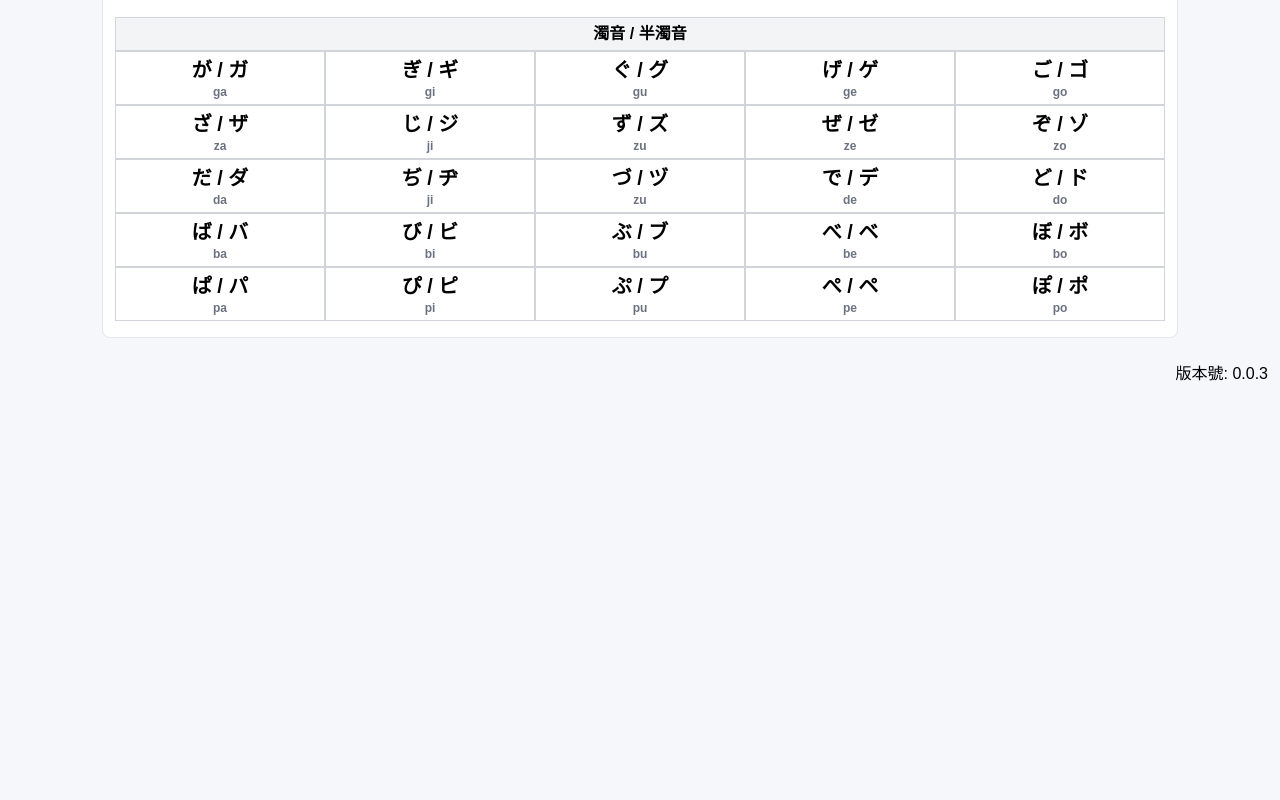
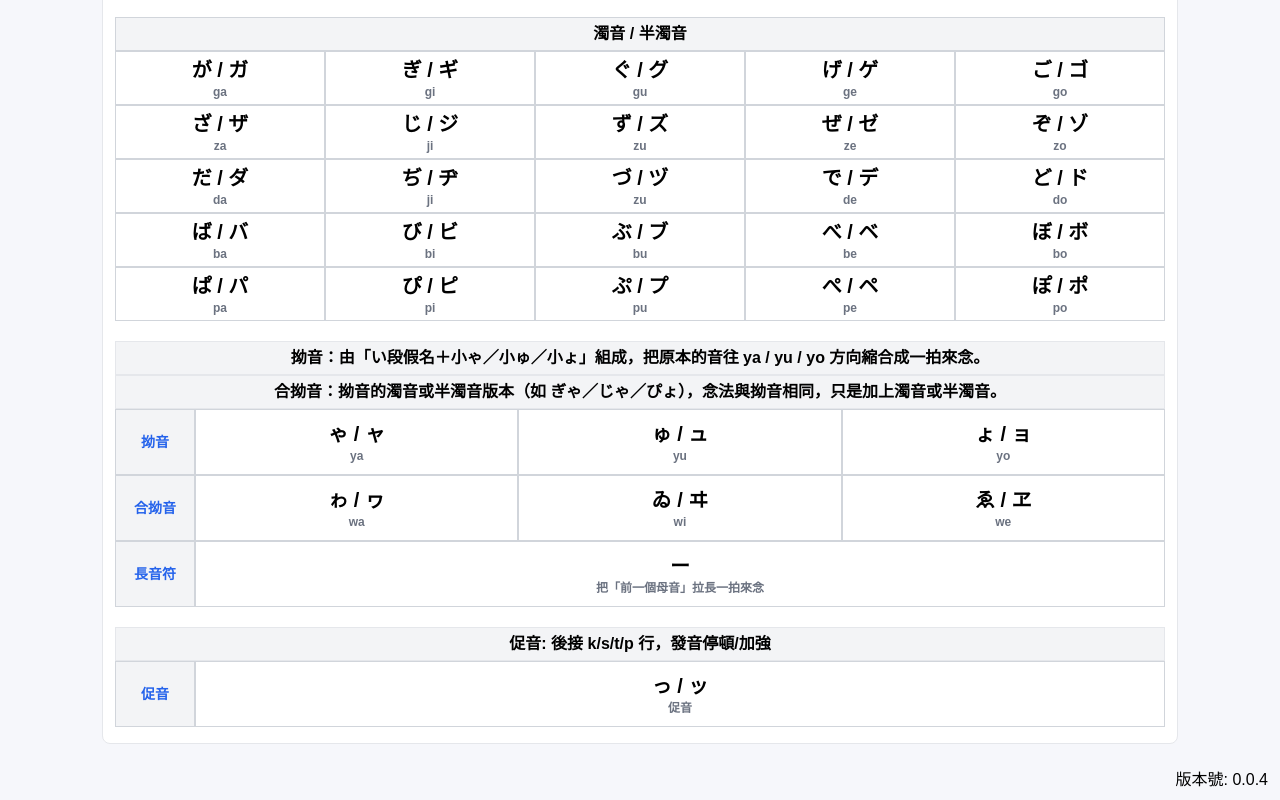
Before and after one commit to psplover16/Japanese_Word_Practice_Vue, a Vue app: page /letter-practice in a window 1280 px wide. Shown: the part 1056-1856 px from the top of the page. Before the commit the page ends 1450 px from the top, so only its background shows below. Built offline with nearby package versions, Linux system fonts and the light colour scheme.

Commit message:
0.0.4版本，更新音節

```diff
--- a/package.json
+++ b/package.json
@@ -1,7 +1,7 @@
 {
   "name": "jp_practice",
   "private": true,
-  "version": "0.0.3",
+  "version": "0.0.4",
   "type": "module",
   "scripts": {
     "dev": "vite",
--- a/src/constants/jpText.js
+++ b/src/constants/jpText.js
@@ -158,13 +158,33 @@ export const sokuon = {
   hiragana: "っ",
   katakana: "ッ",
   romanization: "促音",
-  rule: "後接 k/s/t/p 行，發音停頓"
+  rule: "後接 k/s/t/p 行，發音停頓/加強"
 };
 
 export const youon = [
-  { base: "拗音", hiragana: "ゃ", katakana: "ゃ", romanization: '' },
-  { base: "拗音", hiragana: "ゅ", katakana: "ゅ", romanization: '' },
-  { base: "拗音", hiragana: "ょ", katakana: "ょ", romanization: '' },
+  {
+    base: "拗音",
+    data: [
+      { hiragana: "ゃ", katakana: "ャ", romanization: 'ya' },
+      { hiragana: "ゅ", katakana: "ュ", romanization: 'yu' },
+      { hiragana: "ょ", katakana: "ョ", romanization: 'yo' },
+    ]
+  }
+  ,
+  {
+    base: "合拗音",
+    data: [
+      { hiragana: "ゎ", katakana: "ヮ", romanization: 'wa' },
+      { hiragana: "ゐ", katakana: "ヰ", romanization: 'wi' },
+      { hiragana: "ゑ", katakana: "ヱ", romanization: 'we' },
+    ]
+  }
+  ,
   //
-  { base: "長音符", hiragana: "ー", katakana: "ー", romanization: '' },
+  {
+    base: "長音符",
+    data: [
+      { hiragana: "ー", katakana: "", romanization: '把「前一個母音」拉長一拍來念' },
+    ]
+  }
 ];
--- a/src/views/letterPractice.vue
+++ b/src/views/letterPractice.vue
@@ -3,7 +3,7 @@ import { ref, computed, onMounted, watch, nextTick } from "vue";
 
 import BaseCheckbox from "@/components/BaseCheckbox.vue";
 import BaseBtn from "@/components/BaseBtn.vue";
-import { letters, dakutenMap } from "@/constants/jpText.js";
+import { letters, dakutenMap, youon, sokuon } from "@/constants/jpText.js";
 import NoticeCard from "@/components/NoticeCard.vue";
 
 import useLettersMemoryStore from "@/stores/lettersMemory.js";
@@ -145,10 +145,7 @@ onMounted(() => {
         <div>
           <BaseCheckbox label="濁音/半濁音" v-model="includeDakuten" />
           <BaseCheckbox label="促音" v-model="includeSokuon" />
-          <BaseCheckbox
-            label="拗音與其他 (長音符等等...)"
-            v-model="includeYouon"
-          />
+          <BaseCheckbox label="拗音/合拗音/長音符" v-model="includeYouon" />
         </div>
         <div class="flex gap-1 items-center justify-between w-full">
           <div class="flex gap-1">
@@ -270,6 +267,101 @@ onMounted(() => {
       </tr>
     </table>
 
+    <!-- youon, sokuon -->
+    <table class="w-full border-separate border-spacing-0 mt-3">
+      <thead>
+        <tr>
+          <th
+            class="bg-neutral-100 font-bold text-base p-1 border border-gray-30"
+            colspan="4"
+          >
+            拗音：由「い段假名＋小ゃ／小ゅ／小ょ」組成，把原本的音往 ya / yu /
+            yo 方向縮合成一拍來念。
+          </th>
+        </tr>
+        <tr>
+          <th
+            class="bg-neutral-100 font-bold text-base p-1 border border-gray-30"
+            colspan="4"
+          >
+            合拗音：拗音的濁音或半濁音版本（如
+            ぎゃ／じゃ／ぴょ），念法與拗音相同，只是加上濁音或半濁音。
+          </th>
+        </tr>
+      </thead>
+      <tbody>
+        <tr v-for="(row, rowIndex) in youon" :key="rowIndex">
+          <th
+            class="w-[80px] bg-neutral-100 font-bold text-xs p-0.5 border border-gray-300"
+          >
+            <div
+              class="min-h-[60px] flex flex-col items-center justify-center gap-0.5 text-sm"
+            >
+              <div class="font-extrabold text-primary">
+                {{ row?.base }}
+              </div>
+            </div>
+          </th>
+          <td
+            v-for="(detailData, colIndex) in row.data"
+            :key="colIndex"
+            class="border border-gray-300 p-0.5 relative bg-white no-select"
+            :colspan="4 - row.data.length"
+          >
+            <div class="flex flex-col justify-center items-center">
+              <div class="font-bold text-nowrap sm:text-xl text-lg">
+                {{
+                  `${detailData?.hiragana} ${detailData?.katakana && "/"} ${detailData?.katakana}`
+                }}
+              </div>
+              <div class="font-semibold text-xs text-muted">
+                {{ detailData?.romanization }}
+              </div>
+            </div>
+          </td>
+        </tr>
+      </tbody>
+    </table>
+
+    <table class="w-full border-separate border-spacing-0 mt-3">
+      <thead>
+        <tr>
+          <th
+            class="bg-neutral-100 font-bold text-base p-1 border border-gray-30"
+            colspan="4"
+          >
+            {{ sokuon.romanization }}: {{ sokuon.rule }}
+          </th>
+        </tr>
+      </thead>
+      <tbody>
+        <tr>
+          <th
+            class="w-[80px] bg-neutral-100 font-bold text-xs p-0.5 border border-gray-300"
+          >
+            <div
+              class="min-h-[60px] flex flex-col items-center justify-center gap-0.5 text-sm"
+            >
+              <div class="font-extrabold text-primary">
+                {{ sokuon?.romanization }}
+              </div>
+            </div>
+          </th>
+          <td class="border border-gray-300 p-0.5 relative bg-white no-select">
+            <div class="flex flex-col justify-center items-center">
+              <div class="font-bold text-nowrap sm:text-xl text-lg">
+                {{
+                  `${sokuon?.hiragana} ${sokuon?.katakana && "/"} ${sokuon?.katakana}`
+                }}
+              </div>
+              <div class="font-semibold text-xs text-muted">
+                {{ sokuon?.romanization }}
+              </div>
+            </div>
+          </td>
+        </tr>
+      </tbody>
+    </table>
     <NoticeCard v-model="noticeCardVisible" />
   </div>
   <!--  -->
```
